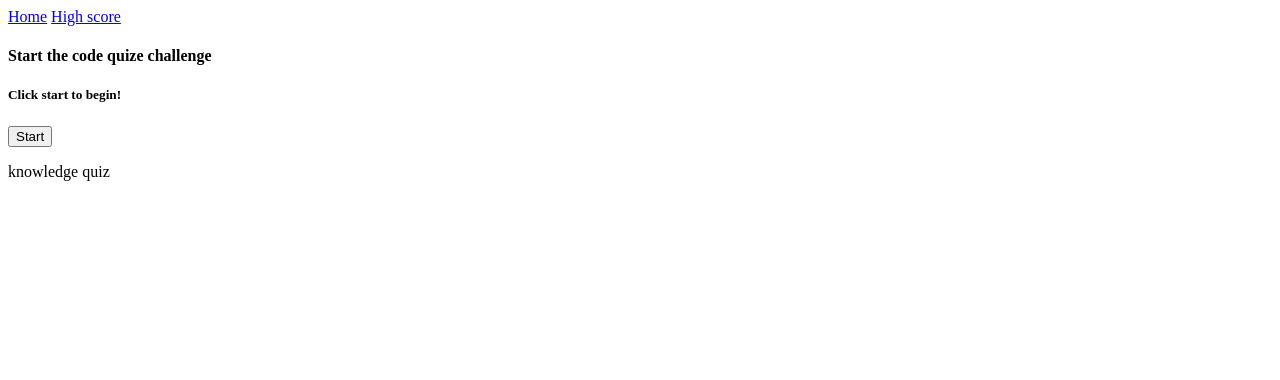
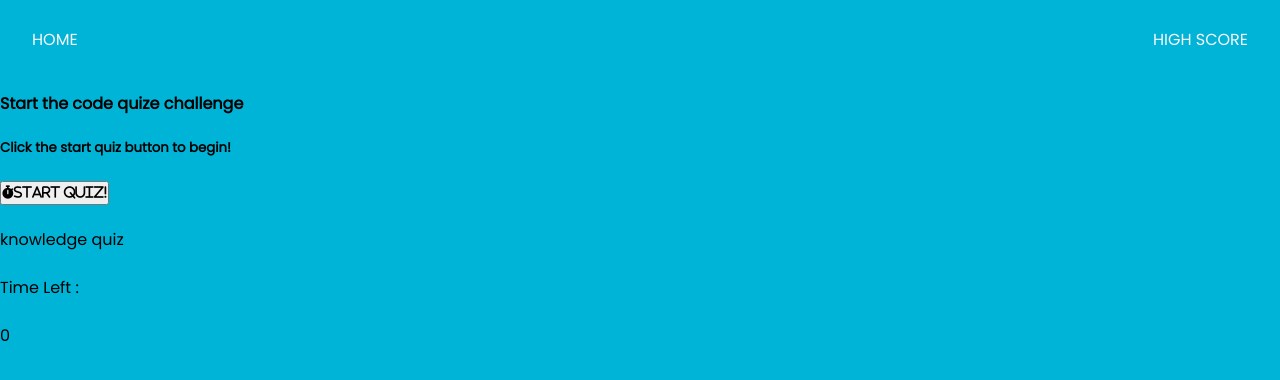
Before and after one commit to Amalidi/Code-Quize, a plain HTML site: page index.html in a window 1280 px wide. Drawn offline with Linux system fonts and the light colour scheme.

Commit message:
highscores

```diff
--- /dev/null
+++ b/assets/style.css
@@ -0,0 +1,37 @@
+* {
+  margin: 0;
+  padding: 0;
+  box-sizing: border-box;
+  font-family: "poppins", sans-serif;
+}
+
+body {
+  line-height: 3;
+  background-color: #00b4d8;
+}
+
+/* Navbar section */
+
+nav {
+  font-size: 70;
+  display: flex;
+  flex-direction: row;
+  flex-wrap: wrap;
+  justify-content: space-between;
+  align-items: center;
+  padding: 1rem 2rem;
+}
+
+.navbarlink {
+  color: #f8f9fa;
+  text-decoration: none;
+  text-transform: uppercase;
+}
+
+.navbarlink:hover {
+  color: #0088a9;
+}
+
+.main {
+  flex: 2;
+}
--- a/index.html
+++ b/index.html
@@ -4,12 +4,20 @@
     <meta charset="UTF-8" />
     <meta http-equiv="X-UA-Compatible" content="IE=edge" />
     <meta name="viewport" content="width=device-width, initial-scale=1.0" />
+    <link
+      href="https://fonts.googleapis.com/css2?family=Josefin+Sans:ital,wght@0,400;0,600;0,700;1,200&family=Poppins:ital,wght@0,400;1,100;1,800&display=swap"
+      rel="stylesheet"
+    />
+    <script
+      src="https://kit.fontawesome.com/e1eea166b2.js"
+      crossorigin="anonymous"
+    ></script>
+    <link rel="stylesheet" href="./assets/style.css" />
     <title>Code Quize</title>
-    <link rel="stylesheet" href="./assets/style.css" />
   </head>
   <body>
     <!-- Navlinks section -->
-    <header>
+    <header class="navbar-section">
       <nav>
         <a href="./index.html" class="navbarlink">Home</a>
         <a href="./highscores.html" class="navbarlink"> High score</a>
@@ -20,16 +28,24 @@
     <main class="main" id="main">
       <section class="start-section-container" id="start-container">
         <h4 class="start-section-title">Start the code quize challenge</h4>
-        <h5 class="info-title">Click start to begin!</h5>
+        <h5 class="info-title">Click the start quiz button to begin!</h5>
         <div class="btn-control">
-          <button class="begin-btn" id="start-btn">Start</button>
+          <button class="begin-btn" id="start-btn">
+            <i class="fas fa-stopwatch">Start quiz! </i>
+          </button>
         </div>
       </section>
 
       <!-- countdown timer banner -->
-      <section>
+      <section class="timer-section-container" id="timer-container">
         <div class="timer-box">
           <p class="timer-header">knowledge quiz</p>
+        </div>
+        <div>
+          <span>
+            <p class="timer-text">Time Left :</p>
+            <span class="timer-sec" id="timer-in-seconds">0</span>
+          </span>
         </div>
       </section>
     </main>
```
Also changed, not shown: highscores.html (+29 -0 lines), assets/highscores.js (added).
